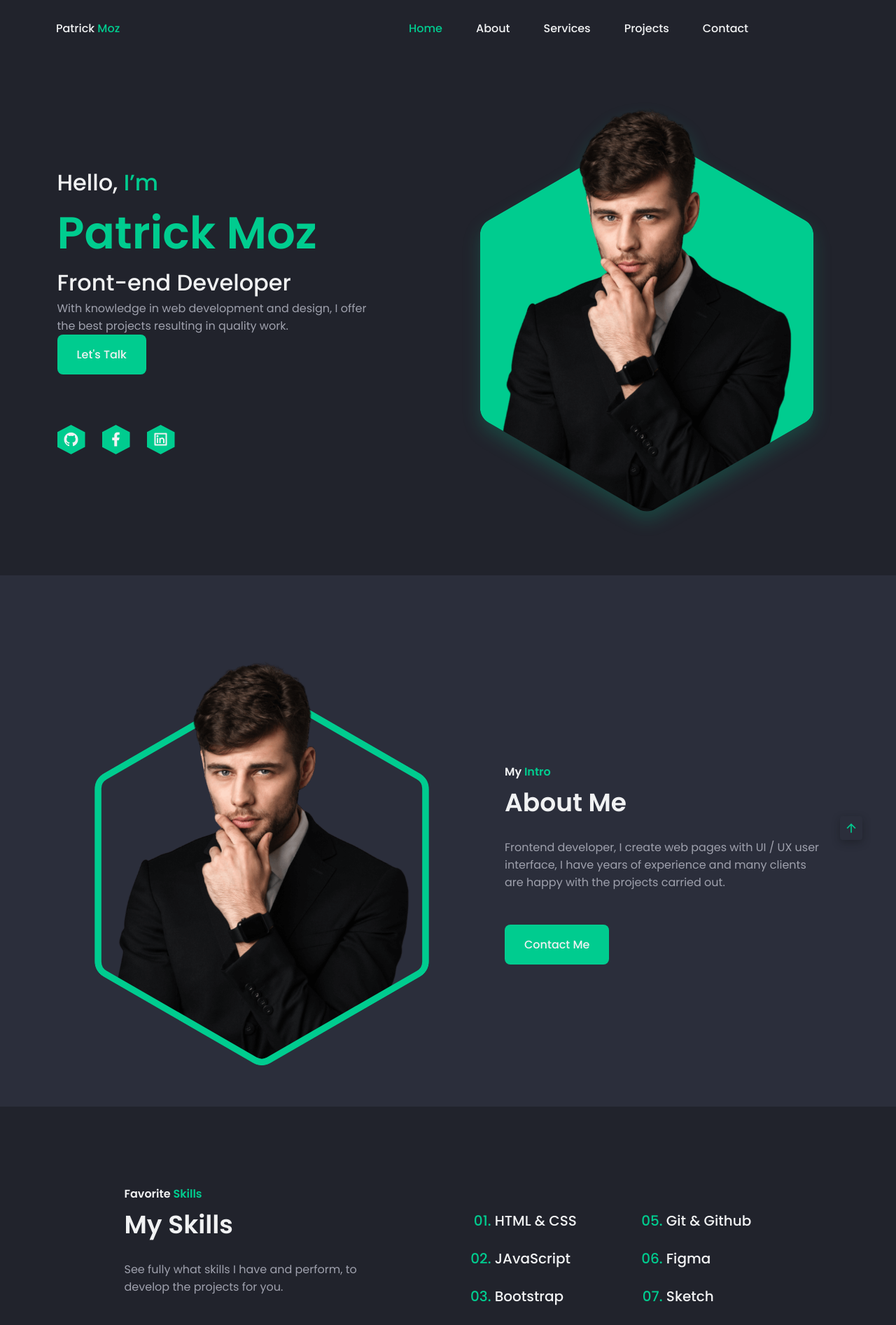
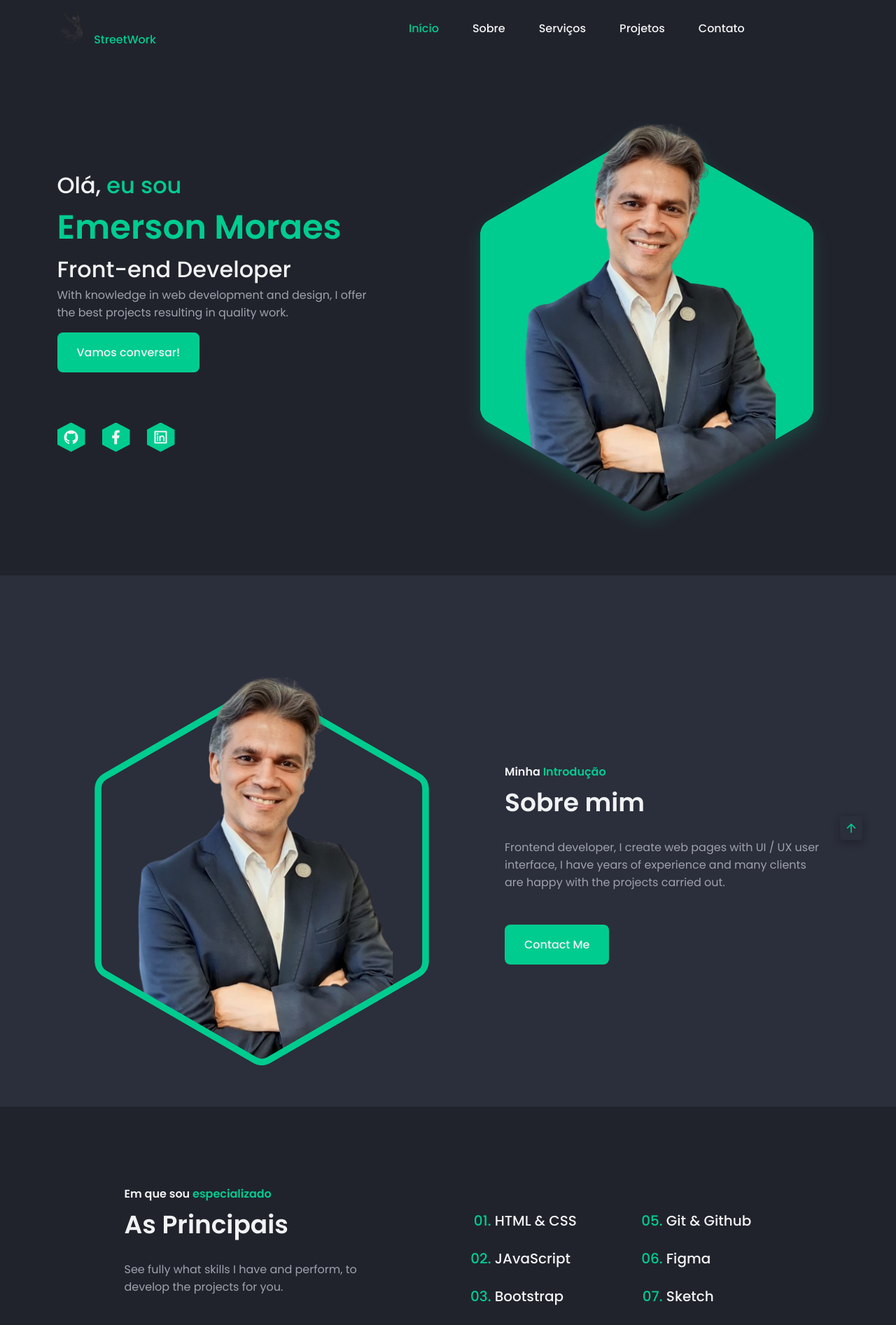
Before and after one commit to GuilhermeSalles/Site-Emerson-Recupera-de-Credito, a PHP site: page / in a window 1280 px wide. Shown: the top 1893 px of the page at 70% size. Run offline with PHP 8.4, Linux system fonts and the light colour scheme; some libraries are stand-ins or nearby versions.

Commit message:
Seo e imagens alteradas, falta apenas textos

```diff
--- a/responsive-portfolio-website/assets/css/styles.css
+++ b/responsive-portfolio-website/assets/css/styles.css
@@ -52,7 +52,7 @@
 /*========== Responsive typography ==========*/
 @media screen and (min-width: 1152px) {
   :root {
-    --biggest-font-size: 4rem;
+    --biggest-font-size: 3rem;
     --bigger-font-size: 2rem;
     --h1-font-size: 2.25rem;
     --h2-font-size: 1.5rem;
--- a/responsive-portfolio-website/index.html
+++ b/responsive-portfolio-website/index.php
@@ -1,12 +1,36 @@
-<!DOCTYPE html>
-<html lang="en">
+<!doctype html>
+<html lang="pt-br">
 
 <head>
-   <meta charset="UTF-8">
-   <meta name="viewport" content="width=device-width, initial-scale=1.0">
+   <!-- Required meta tags -->
+   <meta charset="utf-8">
+   <meta name="viewport" content="width=device-width, initial-scale=1, shrink-to-fit=no">
+   <link rel="shortcut icon" href="assets/img/icon.png" type="image/png">
 
-   <!--=============== FAVICON ===============-->
-   <link rel="shortcut icon" href="assets/img/favicon.png" type="image/x-icon">
+   <!-- Geolocalização -->
+   <meta name="geo.position" content="-22.9101744;-47.0593274">
+   <meta name="geo.region" content="BR-SP">
+   <meta name="geo.placename" content="Campinas, São Paulo, Brasil">
+
+   <!-- SEO Geral -->
+   <title>StreetWork - Recuperção de Crédito</title>
+   <meta name="description" content="A StreetWork, sediada em Campinas, SP, é líder no mercado de recuperação de crédito para empresas. Nossa equipe altamente especializada utiliza abordagens inovadoras e estratégias eficazes para recuperar ativos financeiros, melhorar a saúde financeira e impulsionar o crescimento de negócios. Com um compromisso inabalável com a excelência, oferecemos soluções personalizadas, transparentes e éticas para lidar com a inadimplência, protegendo assim os interesses financeiros de nossos clientes. Conte conosco para superar desafios financeiros e alcançar resultados notáveis na recuperação de crédito corporativo." />
+   <meta name="author" content="StreetWork - Recuperção de Crédito">
+   <meta name="robots" content="index">
+
+   <!-- Google+ / Schema.org -->
+   <meta itemprop="name" content="StreetWork - Recuperção de Crédito">
+   <meta itemprop="description" content="A StreetWork, sediada em Campinas, SP, é líder no mercado de recuperação de crédito para empresas. Nossa equipe altamente especializada utiliza abordagens inovadoras e estratégias eficazes para recuperar ativos financeiros, melhorar a saúde financeira e impulsionar o crescimento de negócios. Com um compromisso inabalável com a excelência, oferecemos soluções personalizadas, transparentes e éticas para lidar com a inadimplência, protegendo assim os interesses financeiros de nossos clientes. Conte conosco para superar desafios financeiros e alcançar resultados notáveis na recuperação de crédito corporativo.">
+   <meta itemprop="image" content="https://streetwork.com.br/assets/img/logo.png">
+   <link rel="publisher" href="https://streetwork.com.br/">
+
+   <!-- Open Graph Facebook -->
+   <meta property="og:title" content="StreetWork - Recuperção de Crédito">
+   <meta property="og:description" content="A StreetWork, sediada em Campinas, SP, é líder no mercado de recuperação de crédito para empresas. Nossa equipe altamente especializada utiliza abordagens inovadoras e estratégias eficazes para recuperar ativos financeiros, melhorar a saúde financeira e impulsionar o crescimento de negócios. Com um compromisso inabalável com a excelência, oferecemos soluções personalizadas, transparentes e éticas para lidar com a inadimplência, protegendo assim os interesses financeiros de nossos clientes. Conte conosco para superar desafios financeiros e alcançar resultados notáveis na recuperação de crédito corporativo.">
+   <meta property="og:url" content="https://streetwork.com.br/">
+   <meta property="og:site_name" content="StreetWork - Recuperção de Crédito">
+   <meta property="og:type" content="website">
+   <meta property="og:image" content="https://streetwork.com.br/assets/img/logo.png">
 
    <!--=============== REMIXICONS ===============-->
    <link href="https://cdn.jsdelivr.net/npm/remixicon@3.0.0/fonts/remixicon.css" rel="stylesheet">
@@ -14,7 +38,6 @@
    <!--=============== CSS ===============-->
    <link rel="stylesheet" href="assets/css/styles.css">
 
-   <title>StreetWork</title>
 </head>
 
 <body>
@@ -22,38 +45,38 @@
    <header class="header" id="header">
       <nav class="nav container">
          <a href="" class="nav__logo">
-            Patrick <span>Moz</span>
+            <img src="assets/img/logonav.png" width="50px" height="80px" alt="logo"> <span>StreetWork</span>
          </a>
 
          <div class="nav__menu" id="nav-menu">
             <ul class="nav__list">
                <li class="nav__item">
                   <a href="#home" class="nav__link">
-                     Home
+                     Início
                   </a>
                </li>
 
                <li class="nav__item">
                   <a href="#about" class="nav__link">
-                     About
+                     Sobre
                   </a>
                </li>
 
                <li class="nav__item">
                   <a href="#services" class="nav__link">
-                     Services
+                     Serviços
                   </a>
                </li>
 
                <li class="nav__item">
                   <a href="#projects" class="nav__link">
-                     Projects
+                     Projetos
                   </a>
                </li>
 
                <li class="nav__item">
                   <a href="#contact" class="nav__link">
-                     Contact
+                     Contato
                   </a>
                </li>
 
@@ -83,11 +106,11 @@
                <div class="home__data">
 
                   <h3 class="home__subtitle">
-                     Hello, <span>I’m</span>
+                     Olá, <span>eu sou</span>
                   </h3>
 
                   <h1 class="home__title">
-                     Patrick Moz
+                     Emerson Moraes
                   </h1>
 
                   <h3 class="home__education">Front-end Developer</h3>
@@ -98,7 +121,7 @@
                      in quality work.
                   </p>
 
-                  <a href="#contact" class="button">Let's Talk</a>
+                  <a href="#contact" class="button" style="margin-top: 1rem;">Vamos conversar!</a>
 
                </div>
 
@@ -159,11 +182,11 @@
          <div class="about__container container grid">
             <div class="about__data">
                <h3 class="section__subtitle">
-                  My <span>Intro</span>
+                  Minha <span>Introdução</span>
                </h3>
 
                <h2 class="section__title">
-                  About Me
+                  Sobre mim
                </h2>
 
                <p class="about__description">
@@ -191,8 +214,7 @@
                      192.606V439.894C509.157 447.039 505.345 453.641 499.157 457.214L285
                      580.858C278.812 584.43 271.188 584.43 265 580.858L50.843 457.214C44.655 453.641
                      40.843 447.039 40.843 439.894V192.606C40.843 185.461 44.655 178.859 50.843
-                     175.286L265 51.6423C271.188 48.0697 278.812 48.0696 285 51.6423Z" stroke="black"
-                        stroke-width="10" />
+                     175.286L265 51.6423C271.188 48.0697 278.812 48.0696 285 51.6423Z" stroke="black" stroke-width="10" />
                   </g>
 
                   <rect x="37" width="476" height="300" fill="url(#pattern3)" />
@@ -219,11 +241,11 @@
          <div class="skills__container container grid">
             <div class="skills__data">
                <h3 class="section__subtitle">
-                  Favorite <span>Skills</span>
+                  Em que sou<span> especializado</span>
                </h3>
 
                <h2 class="section__title">
-                  My Skills
+                 As Principais
                </h2>
 
                <p class="skills__description">
@@ -255,11 +277,11 @@
       <!--==================== SERVICES ====================-->
       <section class="services section" id="services">
          <h3 class="section__subtitle">
-            My <span>Services
+            Meus <span>Serviços</span>
          </h3>
 
          <h2 class="section__title">
-            What I Do
+            O que eu faço
          </h2>
 
          <div class="services__container container grid">
@@ -306,7 +328,7 @@
       <!--==================== PROJECTS ====================-->
       <section class="projects section" id="projects">
          <h3 class="section__subtitle">
-            My <span>Jobs</span>
+            Meus <span>Trabalhos</span>
          </h3>
 
          <h2 class="section__title">
@@ -433,22 +455,20 @@
       <!--==================== CONTACT ====================-->
       <section class="contact section" id="contact">
          <h3 class="section__subtitle">
-            Get In <span>Touch</span>
+            Você se <span>interessou?</span>
          </h3>
 
          <h2 class="section__title">
-            Contact Me
+            Entre em contato comigo
          </h2>
 
          <div class="contact__container container grid">
-            <form action="" class="contact__form" id="contact-form">
+            <form action="processar_formulario.php" method="post" class="contact__form" id="contact-form">
                <div class="contact__group">
                   <input type="text" name="user_name" required placeholder="Coloque seu nome" class="contact__input">
-                  <input type="email" name="user_email" required placeholder="Coloque seu melhor email"
-                     class="contact__input">
+                  <input type="email" name="user_email" required placeholder="Coloque seu melhor email" class="contact__input">
                </div>
-               <textarea name="user_project" required placeholder="Me conte o que você precisa."
-                  class="contact__input"></textarea>
+               <textarea name="user_project" required placeholder="Me conte o que você precisa." class="contact__input"></textarea>
 
                <p class="contact__massage" id="contact-message">
 
@@ -467,11 +487,11 @@
       <div class="footer__container container grid">
          <div>
             <h1 class="footer__title">
-               Patrick <span>Moz</span>
+               <img src="assets/img/logonav.png" width="80px" height="80px" alt="logo"> <span>StreetWork</span>
             </h1>
 
             <h2 class="footer__education">
-               Front-end Developer
+               Recuperação de Crédito
             </h2>
          </div>
 
```
Also changed, not shown: responsive-portfolio-website/assets/img/icon.png (added), responsive-portfolio-website/assets/img/logo.png (added), responsive-portfolio-website/assets/img/logonav.png (added), responsive-portfolio-website/assets/img/perfil.png.
